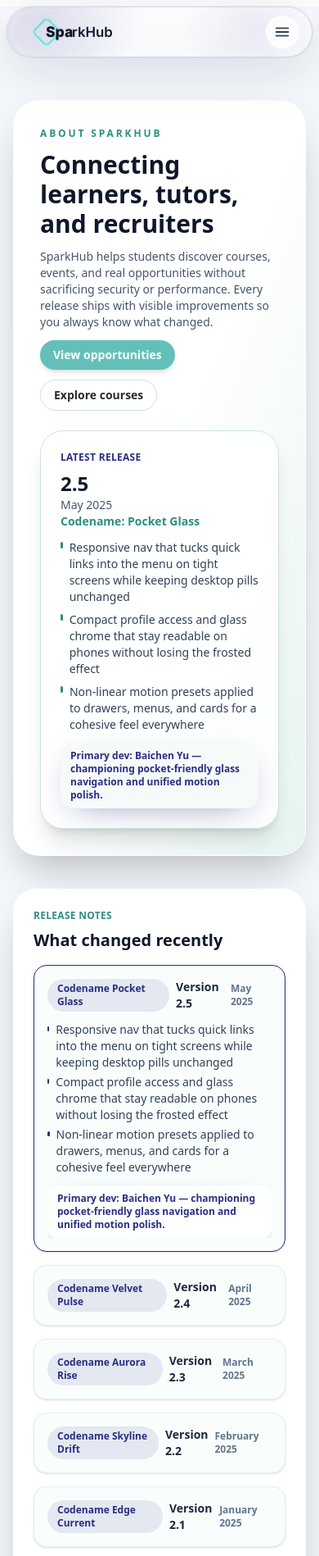
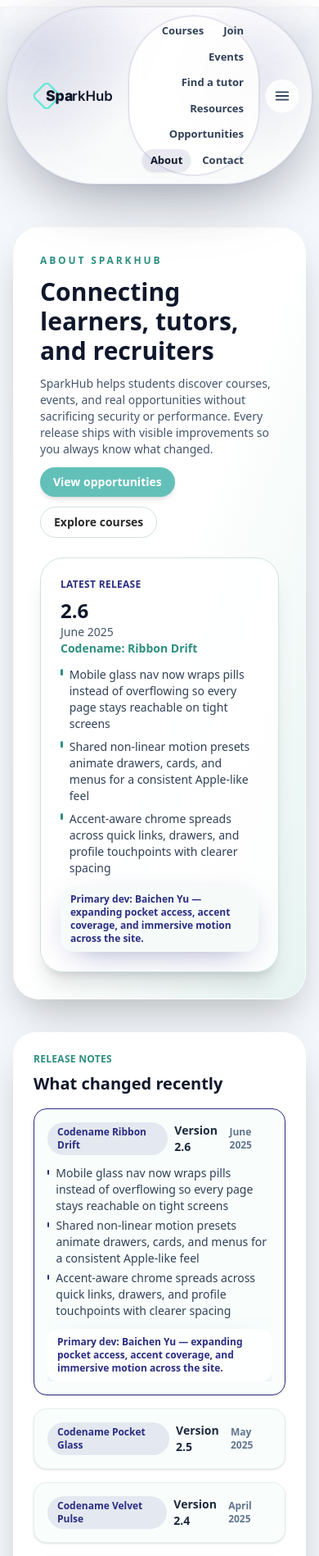
Before and after one commit to TomAs-1226/SparkHub, a Next.js app in the folder frontend/: page /about in a window 390 px wide. Shown: the top 1898 px of the page at 82% size. Built offline with nearby package versions, Linux system fonts and the light colour scheme.

Commit message:
Improve mobile nav access and release animations

```diff
--- a/frontend/src/app/about/page.tsx
+++ b/frontend/src/app/about/page.tsx
@@ -8,6 +8,17 @@ import SiteNav from "@/components/site-nav";
 import { EASE, FADES } from "@/lib/motion-presets";
 
 const releases = [
+    {
+        version: "2.6",
+        codename: "Ribbon Drift",
+        date: "June 2025",
+        highlights: [
+            "Mobile glass nav now wraps pills instead of overflowing so every page stays reachable on tight screens",
+            "Shared non-linear motion presets animate drawers, cards, and menus for a consistent Apple-like feel",
+            "Accent-aware chrome spreads across quick links, drawers, and profile touchpoints with clearer spacing",
+        ],
+        notes: "Primary dev: Baichen Yu — expanding pocket access, accent coverage, and immersive motion across the site.",
+    },
     {
         version: "2.5",
         codename: "Pocket Glass",
@@ -114,6 +125,10 @@ const releases = [
 
 const featureCallouts = [
     {
+        title: "Reach every page anywhere",
+        copy: "Mobile glass pills now wrap gracefully so all destinations remain tap-friendly without overflowing the screen.",
+    },
+    {
         title: "Pocket-ready glass nav",
         copy: "On narrow screens the frosted pills gracefully collapse into the menu while desktop spacing stays untouched.",
     },
@@ -123,7 +138,7 @@ const featureCallouts = [
     },
     {
         title: "Apple-inspired motion",
-        copy: "Non-linear easing, subtle parallax veils, and springy controls now power drawers, menus, and release cards alike.",
+        copy: "Non-linear easing, subtle parallax veils, and springy controls now power drawers, menus, release cards, and quick links alike.",
     },
     {
         title: "Opportunities built to grow",
@@ -276,11 +291,13 @@ function ReleaseCard({ release, isOpen, index, onToggle }: { release: Release; i
         <motion.button
             whileHover={{ y: -2 }}
             whileTap={{ scale: 0.995 }}
+            initial={{ opacity: 0, y: 10 }}
+            animate={{ opacity: 1, y: 0 }}
             onClick={onToggle}
             className={`w-full rounded-2xl border p-4 text-left shadow-sm transition ${
                 isOpen ? "border-[var(--sh-accent)] bg-[#F9FEFD] shadow-[var(--sh-card-glow)]" : "border-[#E6F0EF] bg-[#F9FEFD]"
             }`}
-            transition={{ duration: 0.3, ease: EASE.emphasized, delay: index * 0.035 }}
+            transition={{ duration: 0.32, ease: EASE.emphasized, delay: index * 0.045 }}
         >
             <div className="flex items-center justify-between text-sm font-semibold text-slate-800">
                 <div className="flex items-center gap-2">
@@ -322,7 +339,9 @@ function FeatureCard({ feature, index }: { feature: { title: string; copy: strin
     return (
         <motion.div
             whileHover={{ scale: 1.015, y: -1 }}
-            transition={{ duration: 0.3, ease: EASE.swift, delay: index * 0.025 }}
+            initial={{ opacity: 0, y: 10 }}
+            animate={{ opacity: 1, y: 0 }}
+            transition={{ duration: 0.3, ease: EASE.lift, delay: index * 0.04 }}
             className="rounded-2xl border border-[#E6EAF5] bg-[#F8FAFF] p-4 shadow-sm"
         >
             <p className="text-sm font-semibold text-slate-900">{feature.title}</p>
--- a/frontend/src/components/site-nav.tsx
+++ b/frontend/src/components/site-nav.tsx
@@ -196,14 +196,14 @@ export default function Navbar() {
                 </div>
 
                 <div className="relative z-10 flex flex-1 items-center justify-end gap-2 md:hidden">
-                    <div className="no-scrollbar hidden flex-1 items-center gap-1 overflow-x-auto rounded-full border border-[color:var(--sh-glass-border)] bg-white/85 px-2 py-1 text-xs font-semibold text-slate-700 shadow-inner shadow-white/40 ring-1 ring-[color:var(--sh-accent-veil)] backdrop-blur min-[430px]:flex">
-                        {desktopLinks.slice(0, 4).map((link) => {
+                    <div className="no-scrollbar hidden flex-1 flex-wrap items-center justify-end gap-1 overflow-visible rounded-full border border-[color:var(--sh-glass-border)] bg-white/85 px-2 py-1 text-[13px] font-semibold text-slate-700 shadow-inner shadow-white/40 ring-1 ring-[color:var(--sh-accent-veil)] backdrop-blur min-[360px]:flex">
+                        {desktopLinks.map((link) => {
                             const isActive = pathname?.startsWith(link.href);
                             return (
                                 <Link
                                     key={link.href}
                                     href={link.href}
-                                    className={`rounded-full px-2.5 py-1 whitespace-nowrap transition ${
+                                    className={`rounded-full px-2.5 py-1 transition ${
                                         isActive
                                             ? "bg-[var(--sh-accent-soft)] text-slate-900 shadow-sm shadow-[var(--sh-card-glow)]"
                                             : "hover:bg-white/70"
```
